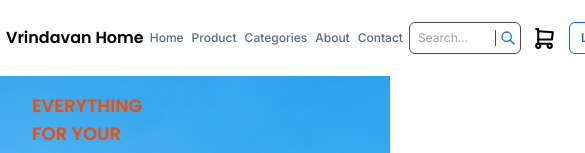
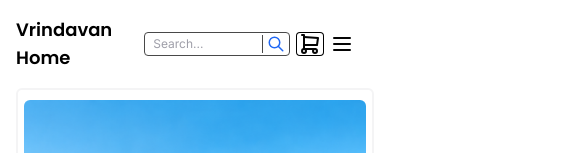
Before and after one commit to shivam-87388/vrindavan, a Next.js app in the folder frontend/: page / in a window 390 px wide. Shown: the top 153 px of the page, 585 px wide, since content can reach past the window. Built offline with nearby package versions, Linux system fonts and the light colour scheme.

Commit message:
fix nav bar

```diff
--- a/frontend/src/app/page.jsx
+++ b/frontend/src/app/page.jsx
@@ -12,7 +12,7 @@ const homepage = () => {
   return (
     <div className="min-h-screen">
       {/* desktop hero section */}
-      <div className="bg-[url('/hero-section.png')] bg-cover bg-center bg-no-repeat min-h-80 flex items-stretch">
+      <header className="hidden md:block md:bg-[url('/hero-section.png')] bg-cover bg-center bg-no-repeat min-h-80 flex items-stretch">
         <div className="max-w-1/2 flex flex-col items-start justify-center py-4 px-8">
           <p className="text-orange-600 text-lg font-semibold font-['Poppins']">
             EVERYTHING FOR YOUR HOME
@@ -48,7 +48,7 @@ const homepage = () => {
 
         </div>
 
-      </div>
+      </header>
 
       {/* mobile herosection */}
       <header className="md:hidden flex flex-col items-center justify-center px-4 w-full">
--- a/frontend/src/components/Navbar.jsx
+++ b/frontend/src/components/Navbar.jsx
@@ -1,10 +1,31 @@
 'use client'
-import React from 'react'
+import React, { useState, useEffect, useRef } from "react";
 import { IconShoppingCart, IconSearch, IconArrowsCross,IconMenu2 } from '@tabler/icons-react';
 
 const Navbar = () => {
+   const [show, setShow] = useState(false);
+  const navRef = useRef(null);
+  const handleClick = () => {
+    setShow(!show);
+  };
+    useEffect(() => {
+    const handleOutsideClick = (event) => {
+    if (navRef.current && !navRef.current.contains(event.target)) {
+      setShow(false);
+       }
+    };
+
+  document.addEventListener("mousedown", handleOutsideClick);
+  return () => {
+    document.removeEventListener("mousedown", handleOutsideClick);
+  };
+}, []);
+
   return (
-    <div className="flex items-center justify-between px-1.5 py-5.5">
+    <div>
+      {/* desktop navbar  */}
+    <div className="hidden md:block">
+      <header className="flex items-center justify-between px-1.5 py-5.5">
       {/* logo */}
       <div className="flex-1 flex items-center justify-center">
         <a
@@ -15,7 +36,7 @@ const Navbar = () => {
         </a>
       </div>
       {/* navigation link */}
-      <nav className="flex-1 flex items-center justify-between px-1.5 gap-2 lg:gap-4">
+      <nav className="flex-1 flex items-center justify-center gap-4.5 px-1.5 ">
         <a
           href="/"
           className="whitespace-nowrap text-xs lg:text-sm font-medium font-['Inter'] text-[#566886] hover:text-blue-600"
@@ -105,7 +126,47 @@ const Navbar = () => {
         </a>
       </div>
 
+    </header>
     </div>
+    {/* mobile navbar  */}
+    <header className="relative flex md:hidden items-center justify-between p-4">
+        <div className="flex justify-start">
+       <h3 className="text-black text-lg font-semibold font-['Poppins']">Vrindavan Home</h3>
+        </div>
+
+          <div className="flex flex-row gap-1.5 items-center justify-center px-2.5 py-1.5 ">
+            <form onSubmit={(e) => e.preventDefault()} className="w-full flex items-center justify-center rounded-sm border border-[#494949] px-1 h-6">
+              <input  type="search" placeholder="Search..." aria-label="Search products" className="w-full bg-transparent px-1 text-xs font-normal font-['Inter'] text-zinc-700  outline-none placeholder:text-zinc-400 "></input>
+             <button type="submit" aria-label="Search products" className="flex items-center border-l border-[#494949] pl-1">
+              <IconSearch size={16} color="#2068F4" className="h-[18px] w-[18px]"/>
+             </button>
+            </form>
+
+            <a href="#" className="flex items-center justify-center px-0.5 bg-white rounded-sm inset-ring ring-zinc-[#494949] hover:cursor-pointer">
+              <IconShoppingCart stroke={2} color="#050505"/>
+            </a>
+
+            <div ref={navRef} className="flex flex-col mr-2.5 ">
+          <button onClick={handleClick} className="">{show ?  <IconArrowsCross stroke={2} color="#050505" />: <IconMenu2 stroke={2} color="#050505" />}</button>
+        {show? <nav className="absolute right-4 top-full  flex flex-col items-center justify-center px-2.5 py-1.5 gap-1.5 rounded-md border-2 border-zinc-200 bg-white shadow-lg z-50 w-36">
+
+          <a href='/'className="flex item-center justify-center text-slate-500 text-sm font-bold font-['Inter'] hover:text-white hover:bg-blue-600 w-full py-1.5 px-0.5 rounded-md">Home</a>
+          <a href='#'className="flex item-center justify-center text-slate-500 text-sm font-bold font-['Inter'] hover:text-white hover:bg-blue-600 w-full py-1.5 px-0.5 rounded-md">Product</a>
+          <a href='#'className="flex item-center justify-center text-slate-500 text-sm font-bold font-['Inter'] hover:text-white hover:bg-blue-600 w-full py-1.5 px-0.5 rounded-md">Categories</a>
+          <a href='/about-us'className="flex item-center justify-center text-slate-500 text-sm font-bold font-['Inter'] hover:text-white hover:bg-blue-600 w-full py-1.5 px-0.5 rounded-md">About</a>
+          <a href='/contact-us'className="flex item-center justify-center text-slate-500 text-sm font-bold font-['Inter'] hover:text-white hover:bg-blue-600 w-full py-1.5 px-0.5 rounded-md">Contact</a>
+          <a href='/login'className="flex item-center justify-center text-blue-600 inset-ring-2 ring-blue-600 text-sm font-bold font-['Inter'] hover:text-white hover:bg-blue-600 w-full py-1.5 px-0.5 rounded-md">Login</a>
+          <a href='/register' className="flex item-center justify-center text-white bg-blue-600 text-sm font-bold font-['Inter'] w-full py-1.5 px-0.5 rounded-md">Signup</a>
+        </nav>:""}
+
+         </div>
+          </div>
+
+    </header>
+
+    </div>
+
+
   );
 }
 
```
Lines whose indentation alone changed are shown as unchanged.
